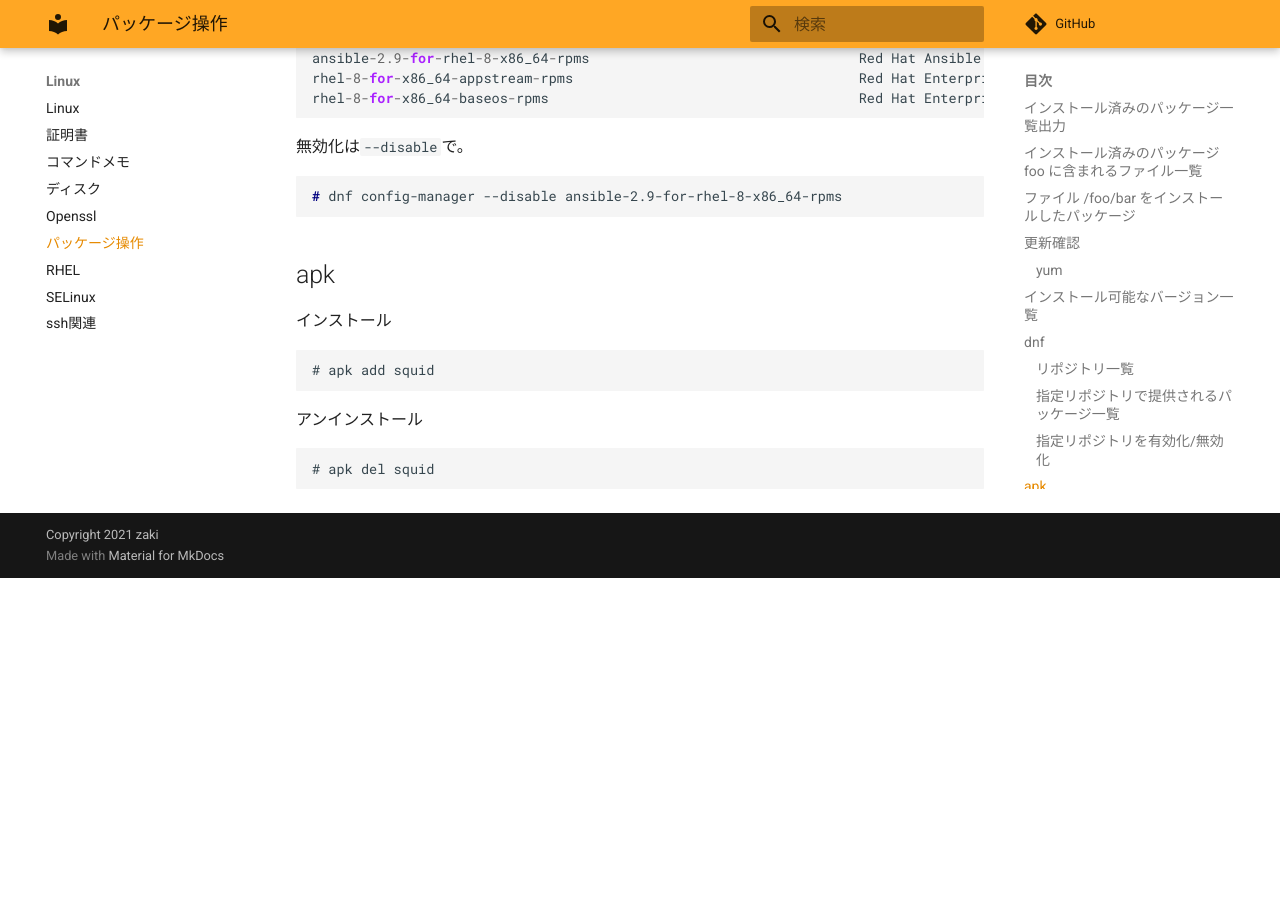
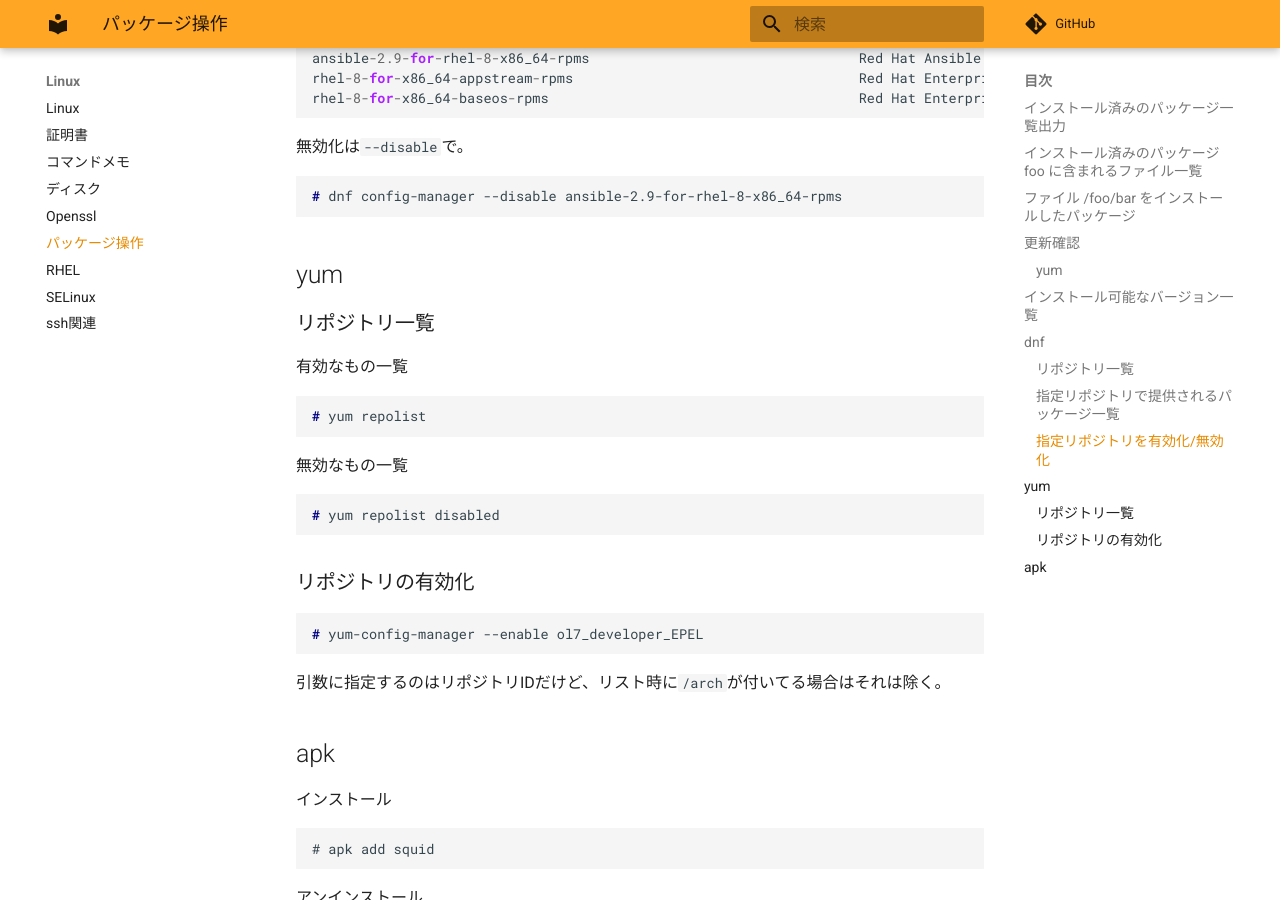
Before and after one commit to zaki-lknr/docs, an MkDocs documentation site: the page built from docs/Linux/package.md, in a window 1280 px wide and 900 px high, scrolled down 2258 px. Built offline with MkDocs 1.6.1 and Material for MkDocs 9.7.7, drawn with Linux system fonts in a browser that asks for light colours; comment, search, counter and statistics services are not loaded; before the commit the page ends 2836 px from its top, so only the background shows below that.

Commit message:
add: linux/package: yumリポジトリ

````diff
--- a/docs/Linux/package.md
+++ b/docs/Linux/package.md
@@ -111,6 +111,30 @@ rhel-8-for-x86_64-baseos-rpms                                      Red Hat Enter
 # dnf config-manager --disable ansible-2.9-for-rhel-8-x86_64-rpms
 ```
 
+## yum
+
+### リポジトリ一覧
+
+有効なもの一覧
+
+```console
+# yum repolist
+```
+
+無効なもの一覧
+
+```console
+# yum repolist disabled
+```
+
+### リポジトリの有効化
+
+```
+# yum-config-manager --enable ol7_developer_EPEL
+```
+
+引数に指定するのはリポジトリIDだけど、リスト時に`/arch`が付いてる場合はそれは除く。
+
 ## apk
 
 インストール
````
